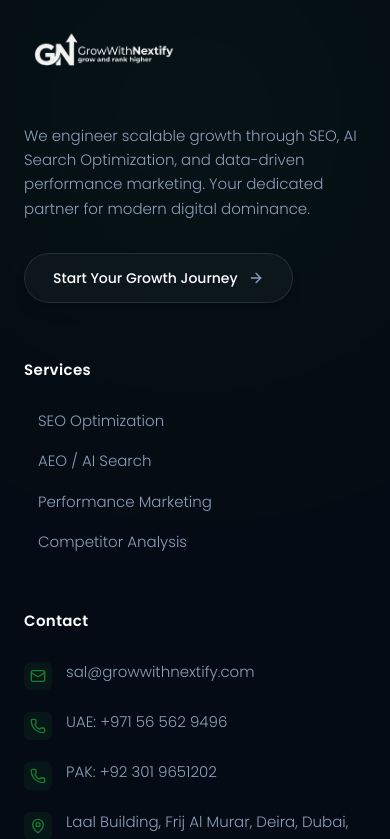
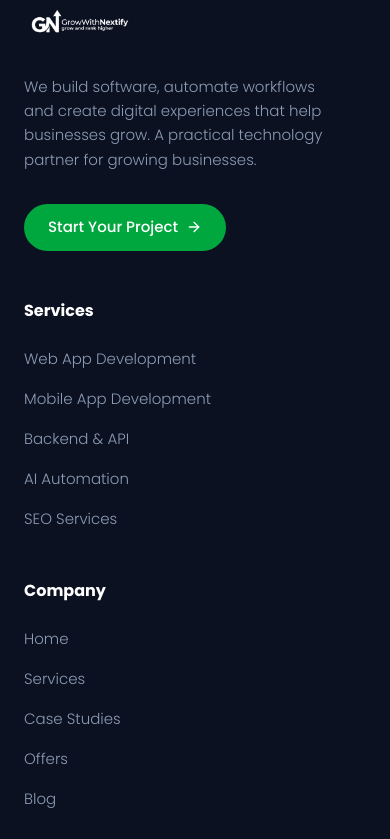
Before and after one commit to ahmad-ramzan/growwithnextify, a Next.js app: page / in a window 390 px wide. Shown: the part 6160-6999 px from the top of the page. Built offline with nearby package versions, Linux system fonts and the light colour scheme.

Commit message:
feat: implement responsive footer component with navigation, contact info, and socials

```diff
--- a/src/components/Footer.tsx
+++ b/src/components/Footer.tsx
@@ -1,6 +1,7 @@
 import { Mail, Phone, MapPin, ArrowRight } from "lucide-react";
 import Link from "next/link";
 import Image from "next/image";
+
 const LinkedInIcon = () => (
   <svg width="18" height="18" viewBox="0 0 24 24" fill="currentColor" aria-hidden="true">
     <path d="M19 0h-14C2.24 0 0 2.24 0 5v14c0 2.76 2.24 5 5 5h14c2.76 0 5-2.24 5-5V5c0-2.76-2.24-5-5-5zM8 19H5V8h3v11zM6.5 6.73c-.97 0-1.75-.79-1.75-1.76s.78-1.75 1.75-1.75 1.75.79 1.75 1.75-.78 1.76-1.75 1.76zM20 19h-3v-5.6c0-3.37-4-3.12-4 0V19h-3V8h3v1.76c1.4-2.58 7-2.77 7 2.47V19z" />
@@ -14,7 +15,20 @@
 );
 
 const footerLinks = {
-  Services: ["SEO Optimization", "AEO / AI Search", "Performance Marketing", "Competitor Analysis"],
+  Services: [
+    { name: "Web App Development", href: "/services" },
+    { name: "Mobile App Development", href: "/services" },
+    { name: "Backend & API", href: "/services" },
+    { name: "AI Automation", href: "/services" },
+    { name: "SEO Services", href: "/services" },
+  ],
+  Company: [
+    { name: "Home", href: "/" },
+    { name: "Services", href: "/services" },
+    { name: "Case Studies", href: "/case-studies" },
+    { name: "Offers", href: "/offers" },
+    { name: "Blog", href: "/blog" },
+  ]
 };
 
 const contact = [
@@ -45,74 +59,81 @@
   const year = new Date().getFullYear();
 
   return (
-    <footer className="relative bg-[#050b14] overflow-hidden border-t border-[#13233a]">
-      {/* Subtle Background Glow */}
-      <div className="absolute top-0 left-1/2 -translate-x-1/2 w-full max-w-3xl h-[400px] bg-[var(--brand-primary)] opacity-10 blur-[140px] pointer-events-none rounded-full" />
+    <footer className="relative bg-[#0b1120] overflow-hidden">
 
-      <div className="relative max-w-7xl mx-auto px-6 lg:px-8 pt-24 pb-12">
-        <div className="grid grid-cols-1 md:grid-cols-2 lg:grid-cols-12 gap-12 lg:gap-8 mb-20">
+      <div className="relative max-w-7xl mx-auto px-6 lg:px-8 pt-20 pb-8">
+        <div className="grid grid-cols-1 md:grid-cols-2 lg:grid-cols-12 gap-12 lg:gap-8 mb-16">
 
           {/* Brand & CTA Column */}
-          <div className="lg:col-span-4 flex flex-col items-start">
-            <Link href="/" className="inline-block mb-8 transition-transform hover:scale-105 duration-300">
+          <div className="lg:col-span-5 flex flex-col items-start pr-8">
+            <Link href="/" className="inline-block mb-6 transition-transform hover:opacity-80 duration-300">
               <Image
                 src="/logo.png"
                 alt="GrowWithNextify"
                 width={200}
                 height={80}
-                className="h-20 w-auto object-contain brightness-0 invert opacity-95 hover:opacity-100 transition-opacity"
+                className="h-14 w-auto object-contain brightness-0 invert"
               />
             </Link>
-            <p className="text-[#8c9fba] text-[15px] leading-relaxed mb-8 max-w-sm font-light">
-              We engineer scalable growth through SEO, AI Search Optimization, and data-driven performance marketing. Your dedicated partner for modern digital dominance.
+            <p className="text-[#8b9bb4] text-[15px] leading-relaxed mb-8 font-light">
+              We build software, automate workflows and create digital experiences that help businesses grow. A practical technology partner for growing businesses.
             </p>
             <a
               href="https://calendly.com/sal-growwithnextify/30min"
               target="_blank"
               rel="noopener noreferrer"
-              className="inline-flex items-center gap-2.5 px-7 py-3.5 rounded-full bg-white/[0.03] hover:bg-[var(--brand-primary)] border border-white/10 hover:border-[var(--brand-primary)] text-white text-sm font-medium transition-all duration-300 group shadow-lg"
+              className="inline-flex items-center gap-2 px-6 py-3 rounded-full bg-green-600 hover:bg-green-700 text-white text-[15px] font-medium transition-colors"
             >
-              Start Your Growth Journey
-              <ArrowRight size={16} className="text-[#8c9fba] group-hover:text-white group-hover:translate-x-1 transition-all duration-300" />
+              Start Your Project
+              <ArrowRight size={16} />
             </a>
           </div>
 
-          {/* Spacer */}
-          <div className="hidden lg:block lg:col-span-1"></div>
+          {/* Services Column */}
+          <div className="lg:col-span-2">
+            <h4 className="text-white font-bold mb-6 text-[16px]">Services</h4>
+            <ul className="flex flex-col gap-4">
+              {footerLinks.Services.map((l) => (
+                <li key={l.name}>
+                  <Link href={l.href} className="text-[15px] text-[#8b9bb4] hover:text-green-400 transition-colors font-light">
+                    {l.name}
+                  </Link>
+                </li>
+              ))}
+            </ul>
+          </div>
 
-          {/* Services Column */}
-          <div className="lg:col-span-2 pt-2">
-            <h4 className="text-white font-semibold mb-7 text-[15px] tracking-wide">Services</h4>
-            <ul className="flex flex-col gap-4.5">
-              {footerLinks.Services.map((l) => (
-                <li key={l}>
-                  <a href="#" className="text-[15px] text-[#8c9fba] hover:text-white transition-colors duration-200 font-light flex items-center gap-2 group">
-                    <span className="w-1.5 h-1.5 rounded-full bg-[var(--brand-primary)] opacity-0 group-hover:opacity-100 transition-opacity" />
-                    <span className="group-hover:translate-x-1 transition-transform duration-200">{l}</span>
-                  </a>
+          {/* Company Column */}
+          <div className="lg:col-span-2">
+            <h4 className="text-white font-bold mb-6 text-[16px]">Company</h4>
+            <ul className="flex flex-col gap-4">
+              {footerLinks.Company.map((l) => (
+                <li key={l.name}>
+                  <Link href={l.href} className="text-[15px] text-[#8b9bb4] hover:text-green-400 transition-colors font-light">
+                    {l.name}
+                  </Link>
                 </li>
               ))}
             </ul>
           </div>
 
           {/* Contact Column */}
-          <div className="lg:col-span-3 pt-2">
-            <h4 className="text-white font-semibold mb-7 text-[15px] tracking-wide">Contact</h4>
-            <ul className="flex flex-col gap-5">
+          <div className="lg:col-span-3">
+            <h4 className="text-white font-bold mb-6 text-[16px]">Contact</h4>
+            <ul className="flex flex-col gap-5 mb-8">
               {contact.map((c) => (
                 <li key={c.text}>
-                  <a href={c.href} className="flex items-start gap-3.5 text-[15px] text-[#8c9fba] hover:text-white transition-colors duration-200 group font-light">
-                    <span className="mt-0.5 text-[var(--brand-primary)] opacity-80 group-hover:opacity-100 transition-opacity bg-[var(--brand-primary)]/10 p-1.5 rounded-md">{c.icon}</span>
-                    <span className="leading-relaxed">{c.text}</span>
+                  <a href={c.href} className="flex items-start gap-4 text-[15px] text-[#8b9bb4] hover:text-green-400 transition-colors font-light">
+                    <span className="flex-shrink-0 mt-0.5 w-8 h-8 rounded-full bg-green-600/10 text-green-500 flex items-center justify-center">
+                      {c.icon}
+                    </span>
+                    <span className="leading-relaxed pt-1">{c.text}</span>
                   </a>
                 </li>
               ))}
             </ul>
-          </div>
 
-          {/* Socials Column */}
-          <div className="lg:col-span-2 pt-2">
-            <h4 className="text-white font-semibold mb-7 text-[15px] tracking-wide">Connect</h4>
+            {/* Socials Row */}
             <div className="flex flex-wrap gap-3">
               {socials.map((s) => (
                 <a
@@ -121,7 +142,7 @@
                   target="_blank"
                   rel="noopener noreferrer"
                   aria-label={s.label}
-                  className="w-11 h-11 rounded-full bg-white/[0.03] border border-white/5 flex items-center justify-center text-[#8c9fba] hover:bg-[var(--brand-primary)] hover:border-[var(--brand-primary)] hover:text-white hover:scale-110 hover:-translate-y-1 transition-all duration-300 shadow-sm"
+                  className="w-10 h-10 rounded-full bg-white/5 flex items-center justify-center text-[#8b9bb4] hover:bg-green-600 hover:text-white transition-colors shadow-sm"
                 >
                   {s.icon}
                 </a>
@@ -131,15 +152,15 @@
         </div>
 
         {/* Bottom Bar */}
-        <div className="pt-8 border-t border-white/5 flex flex-col md:flex-row items-center justify-between gap-5">
+        <div className="pt-8 border-t border-white/10 flex flex-col md:flex-row items-center justify-between gap-4">
           <p className="text-[14px] text-[#6b7b93] font-light">
             &copy; {year} GrowWithNextify. All rights reserved.
           </p>
           <div className="flex items-center gap-8">
-            <Link href="/privacy-policy" className="text-[14px] text-[#6b7b93] hover:text-white transition-colors duration-200 font-light">
+            <Link href="/privacy-policy" className="text-[14px] text-[#6b7b93] hover:text-white transition-colors font-light">
               Privacy Policy
             </Link>
-            <Link href="/terms-of-service" className="text-[14px] text-[#6b7b93] hover:text-white transition-colors duration-200 font-light">
+            <Link href="/terms-of-service" className="text-[14px] text-[#6b7b93] hover:text-white transition-colors font-light">
               Terms of Service
             </Link>
           </div>
```
